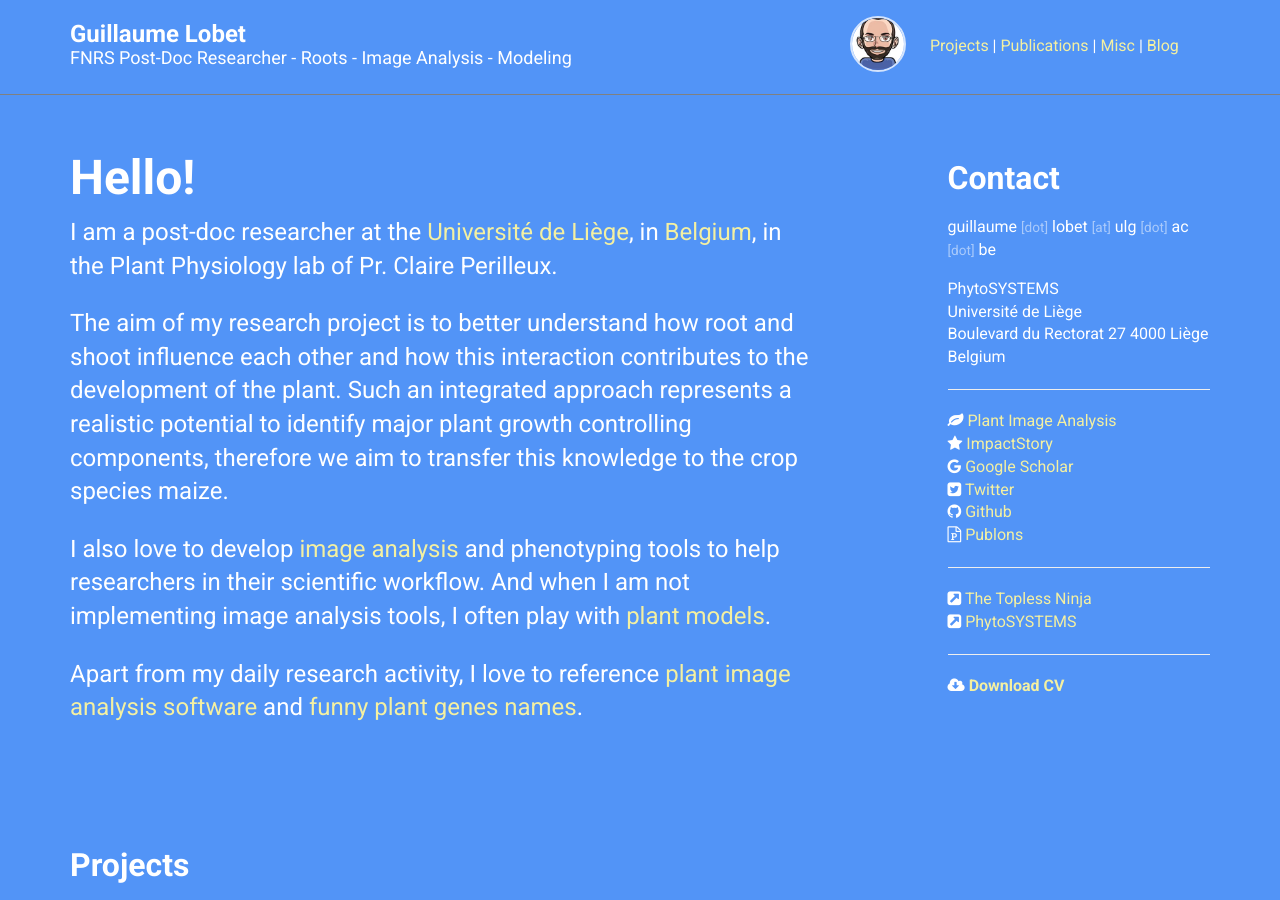
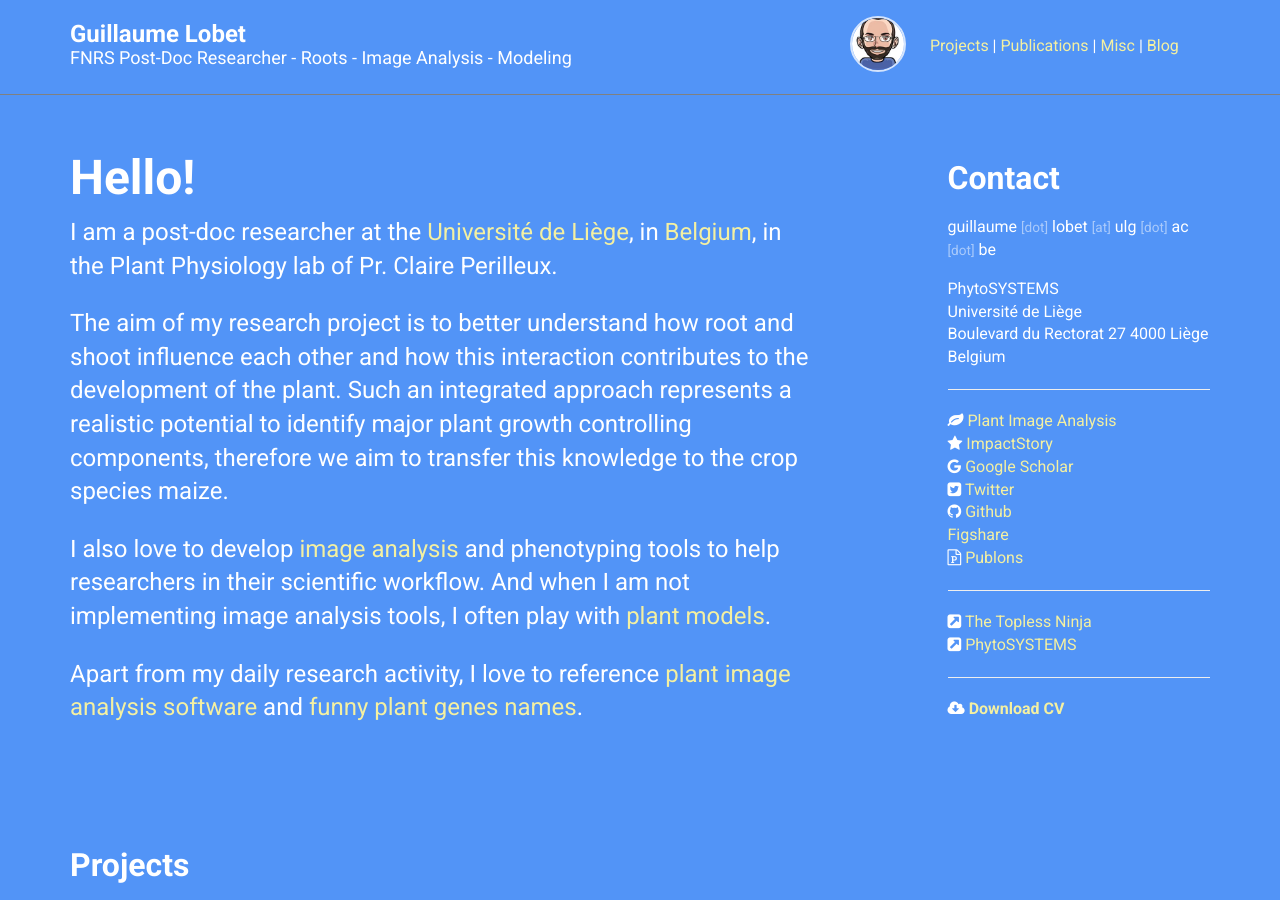
Before and after one commit to guillaumelobet/guillaumelobet.github.io, a Jekyll site: the page built from index.html, in a window 1280 px wide and 900 px high. Built offline with Jekyll 4.4.1, drawn with Linux system fonts in a browser that asks for light colours; nearby versions of some CDN libraries; the list of posts is cut into pages by our own code.

Commit message:
Update personal.yml

```diff
--- a/_data/personal.yml
+++ b/_data/personal.yml
@@ -49,6 +49,10 @@ profiles:
     username: guillaumelobet
     url: https://github.com/guillaumelobet/
   -
+    network: Figshare
+    username:
+    url: http://figshare.com/authors/Guillaume_Lobet/98389
+  -
     network: Publons
     username:
     url: https://publons.com/author/207362/guillaume-lobet
```
